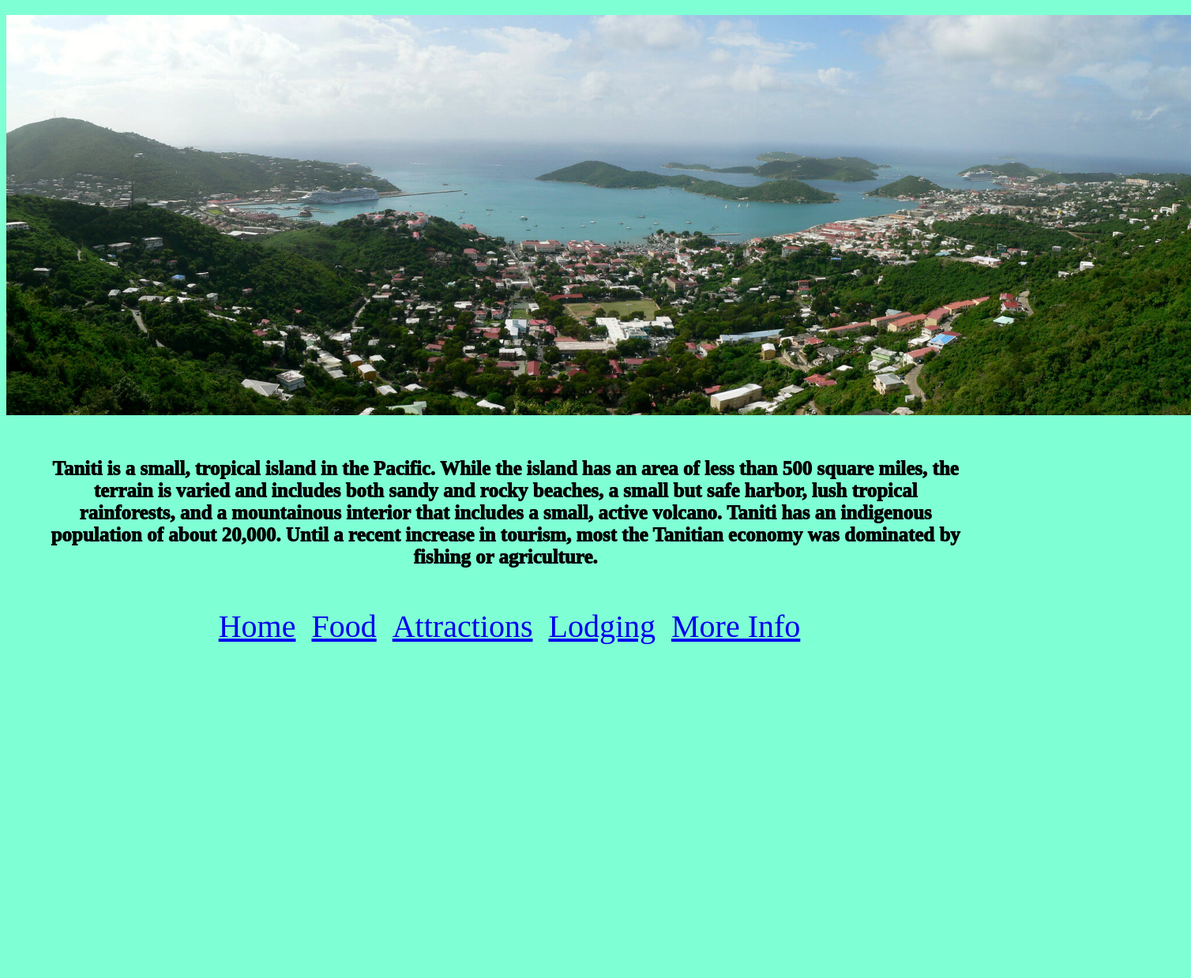
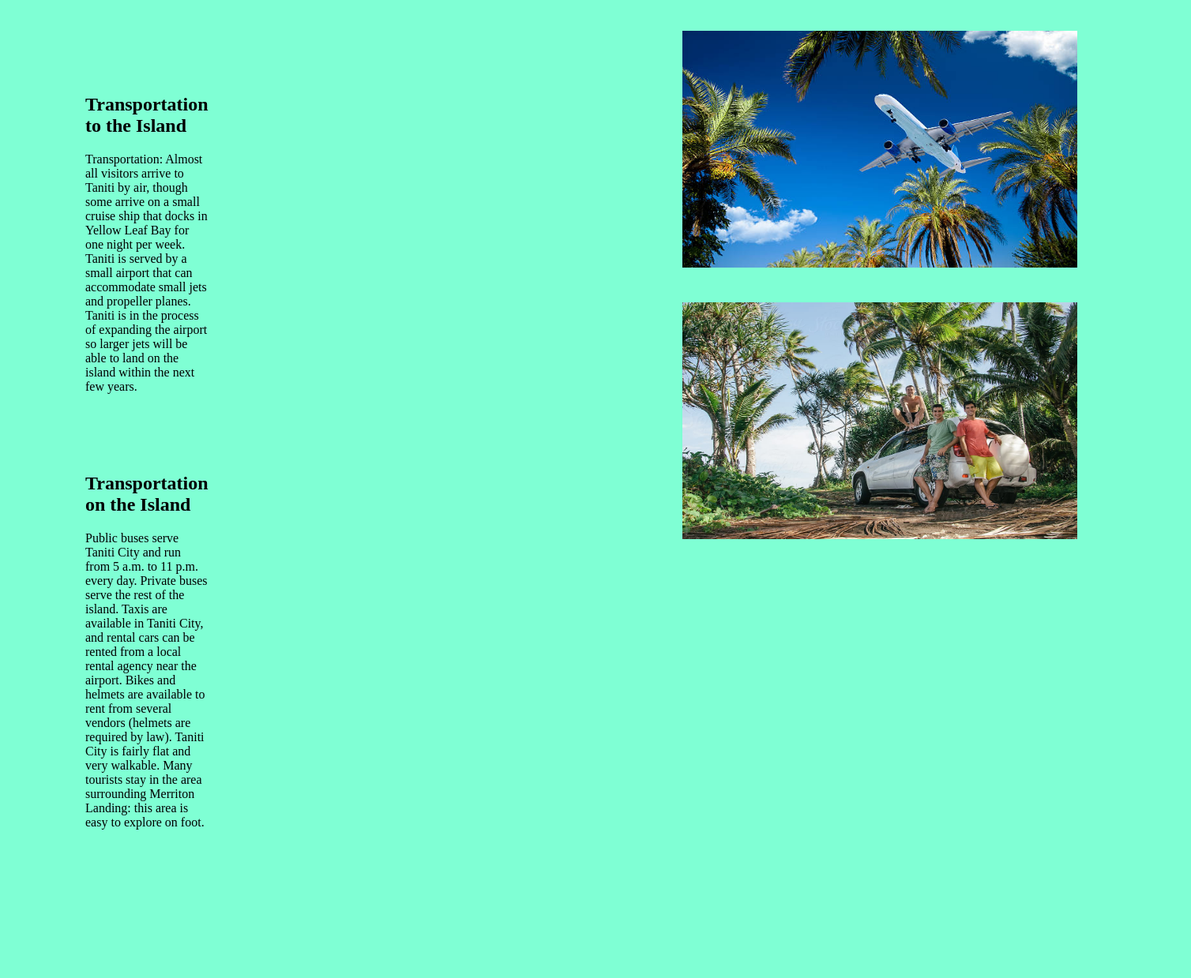
Before and after one commit to Frank-Develops/d479, a plain HTML site: page transportation.html in a window 1280 px wide. Shown: the part 61-1300 px from the top of the page at 79% size, 1508 px wide, since content can reach past the window. Before the commit the page ends 886 px from the top, so only its background shows below. Drawn offline with Linux system fonts and the light colour scheme.

Commit message:
transportation page done

```diff
--- a/style.css
+++ b/style.css
@@ -30,3 +30,26 @@ footer {
 footer a{
     padding-left: 10px;
 }
+
+.text {
+    width: 50%;
+}
+
+.text1, .text2 {
+    margin: 100px 100px 100px 100px;
+}
+
+.second-image {
+    height: 300px;
+    width: 500px;
+}
+
+.second-holder {
+    display: flex;
+    margin-bottom: 100px;
+}
+
+
+.images img {
+    margin: 20px 50px 20px 500px;
+}
--- a/transportation.html
+++ b/transportation.html
@@ -9,11 +9,28 @@
 <h1>Transportation</h1>
 
 <body>
-    <div id="home-holder">
-        <img id="home" src="homepage-panorama-lg.jpg">
-        <section class="home-text">
-            Taniti is a small, tropical island in the Pacific. While the island has an area of less than 500 square miles, the terrain is varied and includes both sandy and rocky beaches, a small but safe harbor, lush tropical rainforests, and a mountainous interior that includes a small, active volcano. Taniti has an indigenous population of about 20,000. Until a recent increase in tourism, most the Tanitian economy was dominated by fishing or agriculture.
-        </section>
+    <div class="second-holder">
+        <div class="text">
+            <div class="text1">
+                <h2>Transportation to the Island</h2>
+                <p>Transportation: Almost all visitors arrive to Taniti by air, though some arrive on a small cruise
+                    ship that docks in Yellow Leaf Bay for one night per week. Taniti is served by a small airport that
+                    can accommodate small jets and propeller planes. Taniti is in the process of expanding the airport
+                    so larger jets will be able to land on the island within the next few years. </p>
+            </div>
+            <div class="text2">
+                <h2>Transportation on the Island</h2>
+                <p>Public buses serve Taniti City and run from 5 a.m. to 11 p.m. every day. Private buses serve the rest
+                    of the island. Taxis are available in Taniti City, and rental cars can be rented from a local rental
+                    agency near the airport. Bikes and helmets are available to rent from several vendors (helmets are
+                    required by law). Taniti City is fairly flat and very walkable. Many tourists stay in the area
+                    surrounding Merriton Landing: this area is easy to explore on foot.</p>
+            </div>
+        </div>
+        <div class="images">
+            <img src="istockphoto-155015752-612x612.jpg" class="second-image">
+            <img src="206275.jpg" class="second-image">
+        </div>
     </div>
     <footer>
         <a href="index.html">Home</a>
```
Also changed, not shown: 206275.jpg (added), istockphoto-155015752-612x612.jpg (added).
